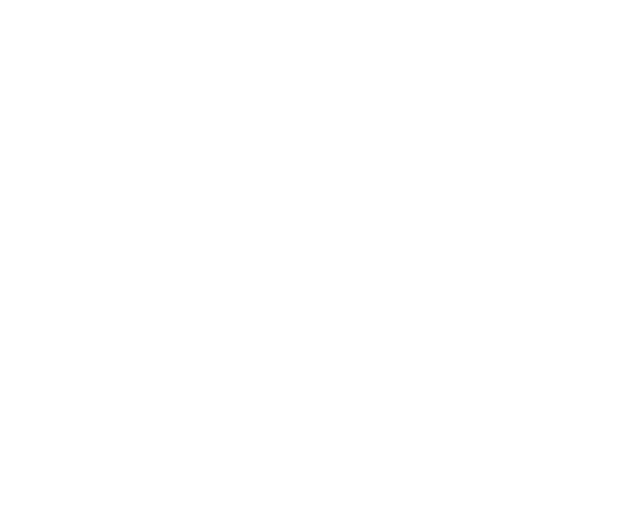
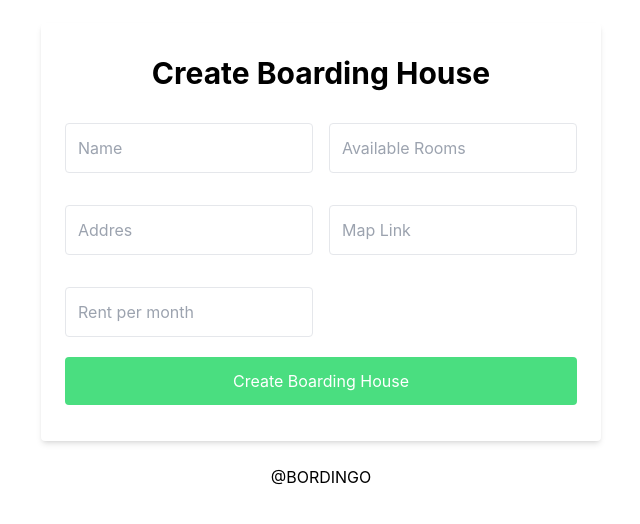
Before and after one commit to robrob-creator/boarding-house-finder-frontend, a React (Create React App) app: page /create-boarding-house in a window 1280 px wide. Before the commit this address had no page. Shown: the part 144-668 px from the top of the page, without its empty margins (319-959 px from the left). Built offline with nearby package versions, Linux system fonts and the light colour scheme.

Commit message:
feature/create

```diff
--- a/src/App.js
+++ b/src/App.js
@@ -1,6 +1,7 @@
 import LandingPage from "./pages/landing";
 import SignUp from "./pages/auth/sign-up";
 import SignIn from "./pages/auth/sign-in";
+import CreateBoardingHouse from "./pages/boardingHouse/createBoardingHouse";
 import { BrowserRouter as Router, Routes, Route } from "react-router-dom";
 import "./App.css";
 
@@ -11,6 +12,10 @@
         <Route path="/" element={<LandingPage />} />
         <Route path="/sign-up" element={<SignUp />} />
         <Route path="/sign-in" element={<SignIn />} />
+        <Route
+          path="/create-boarding-house"
+          element={<CreateBoardingHouse />}
+        />
       </Routes>
     </Router>
   );
--- a/src/components/navigation/navbar.js
+++ b/src/components/navigation/navbar.js
@@ -68,6 +68,7 @@
 
 function Dropdown(props) {
   const { user } = props;
+  const navigate = useNavigate();
   return (
     <div className=" w-56 text-right">
       <Menu as="div" className="relative inline-block text-left">
@@ -120,8 +121,20 @@
                     className={`${
                       active ? "bg-violet-500 text-white" : "text-gray-900"
                     } group flex w-full items-center rounded-md px-2 py-2 text-sm`}
+                    onClick={() => navigate("/create-boarding-house")}
                   >
-                    Rooms
+                    Create Boarding House
+                  </button>
+                )}
+              </Menu.Item>
+              <Menu.Item>
+                {({ active }) => (
+                  <button
+                    className={`${
+                      active ? "bg-violet-500 text-white" : "text-gray-900"
+                    } group flex w-full items-center rounded-md px-2 py-2 text-sm`}
+                  >
+                    Boarding Houses
                   </button>
                 )}
               </Menu.Item>
--- a/src/pages/auth/sign-in.js
+++ b/src/pages/auth/sign-in.js
@@ -59,12 +59,12 @@
               type="submit"
               className="w-full text-center py-3 rounded bg-green-400 text-white hover:bg-green-dark focus:outline-none my-1"
             >
-              Create Account
+              Sign in
             </button>
           </form>
 
           <div className="text-center text-sm text-grey-dark mt-4">
-            By signing up, you agree to the
+            By signing in, you agree to the
             <a
               class="no-underline border-b border-grey-dark text-grey-dark"
               href="#"
@@ -82,12 +82,12 @@
         </div>
 
         <div className="text-grey-dark mt-6">
-          Already have an account?
+          Dont have an account?
           <a
             className="no-underline border-b border-blue text-blue"
-            href="../login/"
+            onClick={() => navigate("/sign-up")}
           >
-            Log in
+            Sign up
           </a>
           .
         </div>
--- a/src/pages/auth/sign-up.js
+++ b/src/pages/auth/sign-up.js
@@ -1,9 +1,12 @@
 /* eslint-disable jsx-a11y/anchor-is-valid */
 import React, { useState } from "react";
+import { useNavigate } from "react-router-dom";
 import { register } from "../../services/user";
 
 export default function SignUp() {
   const [errors, setErrors] = useState();
+  const navigate = useNavigate();
+
   const submit = async (e) => {
     e.preventDefault();
     let body = {
@@ -45,6 +48,7 @@
     if (!errors) {
       let res = await register(body);
       console.log(res);
+      navigate("/sign-in");
     }
   };
   return (
@@ -172,6 +176,7 @@
           <a
             className="no-underline border-b border-blue text-blue"
             href="../login/"
+            onClick={() => navigate("/sign-up")}
           >
             Log in
           </a>
--- /dev/null
+++ b/src/pages/boardingHouse/createBoardingHouse.js
@@ -0,0 +1,117 @@
+/* eslint-disable jsx-a11y/anchor-is-valid */
+import React, { useState } from "react";
+import { useNavigate } from "react-router-dom";
+import { createBoardingHouse } from "../../services/boardingHouse";
+
+export default function CreateBoardingHouse() {
+  const [errors, setErrors] = useState();
+  const navigate = useNavigate();
+
+  const submit = async (e) => {
+    e.preventDefault();
+    let body = {
+      name: e.target?.name?.value,
+      available_rooms: parseInt(e.target.available_rooms?.value),
+      status: "pending",
+      address: e.target.address?.value,
+      map_link: e.target.map_link?.value,
+      rent_price: parseInt(e.target.rent_price?.value),
+    };
+    let error = {};
+
+    if (body.name === "") {
+      error.name = "*name required!";
+    }
+
+    if (body.available_rooms === "") {
+      error.available_rooms = "*rooms required!";
+    }
+    if (body.address === "") {
+      error.addres = "*address required!";
+    }
+    if (body.map_link === "") {
+      error.map_link = "*rooms required!";
+    }
+    setErrors(error);
+
+    if (!errors) {
+      await createBoardingHouse(body);
+      navigate("/");
+    }
+  };
+  return (
+    <div className="bg-grey-lighter min-h-screen flex flex-col">
+      <div className="container max-w-sm sm:max-w-xl mx-auto flex-1 flex flex-col items-center justify-center px-2">
+        <div className="bg-white px-6 py-8 rounded shadow-md text-black w-full">
+          <h1 className="mb-8 text-3xl text-center font-bold">
+            Create Boarding House
+          </h1>
+          <form onSubmit={(e) => submit(e)}>
+            <div className="sm:grid grid-cols-2 gap-4">
+              <div className=" mb-4">
+                <input
+                  type="text"
+                  className="block border border-grey-light w-full p-3 rounded "
+                  name="name"
+                  placeholder="Name"
+                />
+                <p className="text-red-400 text-xs italic">{errors?.Name}</p>
+              </div>
+              <div className=" mb-4">
+                <input
+                  type="number"
+                  className="block border border-grey-light w-full p-3 rounded"
+                  name="available_rooms"
+                  placeholder="Available Rooms"
+                />
+                <p className="text-red-400 text-xs italic">
+                  {errors?.available_rooms}
+                </p>
+              </div>
+              <div className=" mb-4">
+                <input
+                  type="text"
+                  className="block border border-grey-light w-full p-3 rounded"
+                  name="address"
+                  placeholder="Addres"
+                />
+                <p className="text-red-400 text-xs italic">{errors?.addres}</p>
+              </div>
+
+              <div className=" mb-4">
+                <input
+                  type="text"
+                  className="block border border-grey-light w-full p-3 rounded"
+                  name="map_link"
+                  placeholder="Map Link"
+                />
+                <p className="text-red-400 text-xs italic">
+                  {errors?.map_link}
+                </p>
+              </div>
+              <div className=" mb-4">
+                <input
+                  type="number"
+                  className="block border border-grey-light w-full p-3 rounded"
+                  name="rent_price"
+                  placeholder="Rent per month"
+                />
+                <p className="text-red-400 text-xs italic">
+                  {errors?.rent_price}
+                </p>
+              </div>
+            </div>
+            <button
+              type="submit"
+              className="w-full text-center py-3 rounded bg-green-400 text-white hover:bg-green-dark focus:outline-none my-1"
+            >
+              Create Boarding House
+            </button>
+          </form>
+        </div>
+
+        <div className="text-grey-dark mt-6">@BORDINGO</div>
+      </div>
+    </div>
+  );
+}
--- a/src/services/boardingHouse/index.js
+++ b/src/services/boardingHouse/index.js
@@ -15,3 +15,20 @@
   const content = await rawResponse.json();
   return content;
 };
+export const createBoardingHouse = async (body) => {
+  const accessToken = store.get("accessToken");
+  const rawResponse = await fetch(
+    `${process.env.REACT_APP_API_URL}/boarding-house`,
+    {
+      method: "POST",
+      headers: {
+        Accept: "application/json",
+        "Content-Type": "application/json",
+        Authorization: `Bearer ${accessToken}`,
+      },
+      body: JSON.stringify(body),
+    }
+  );
+  const content = await rawResponse.json();
+  console.log(content);
+};
```
Also changed, not shown: src/pages/boardingHouse/index.js (added).
